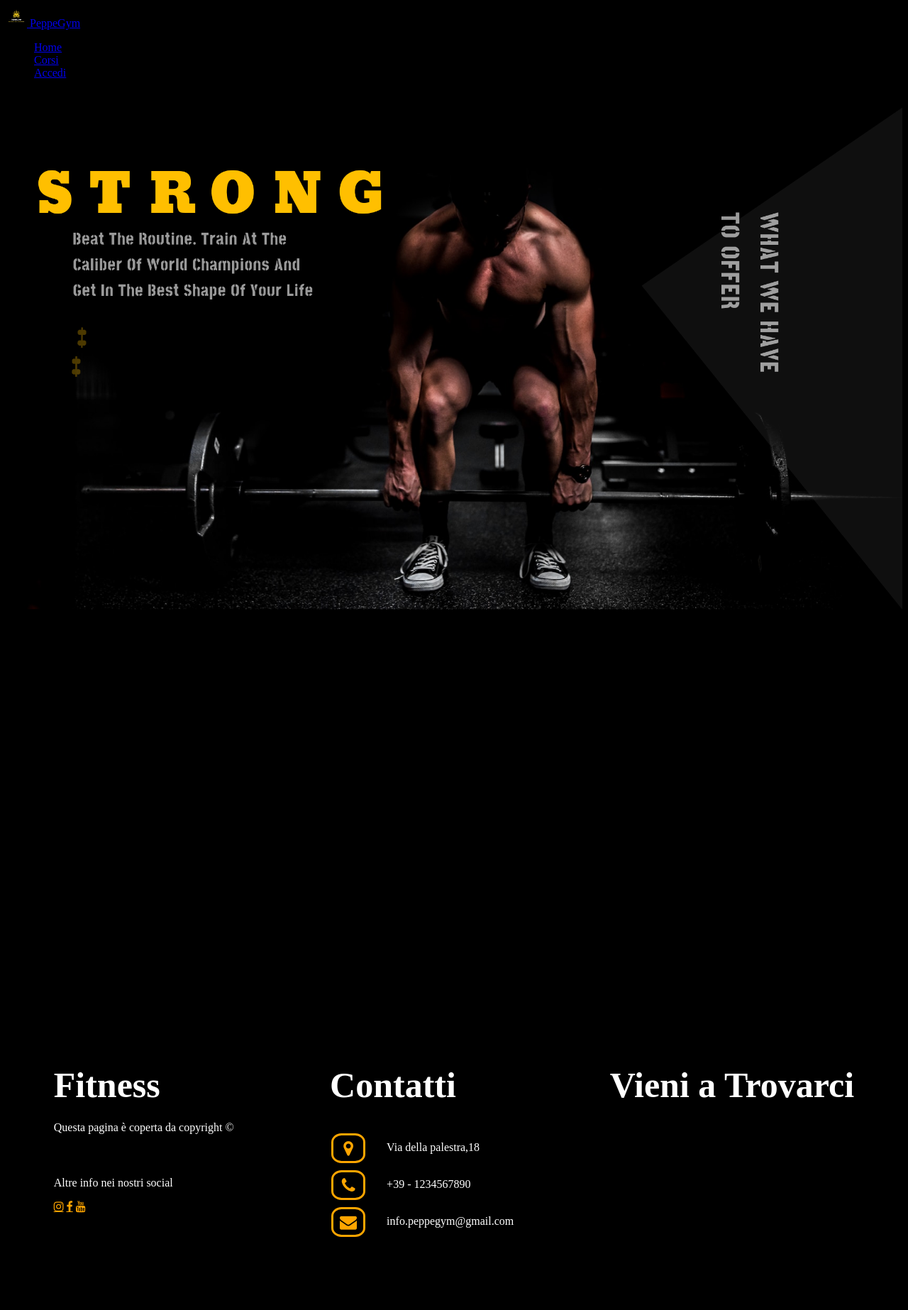
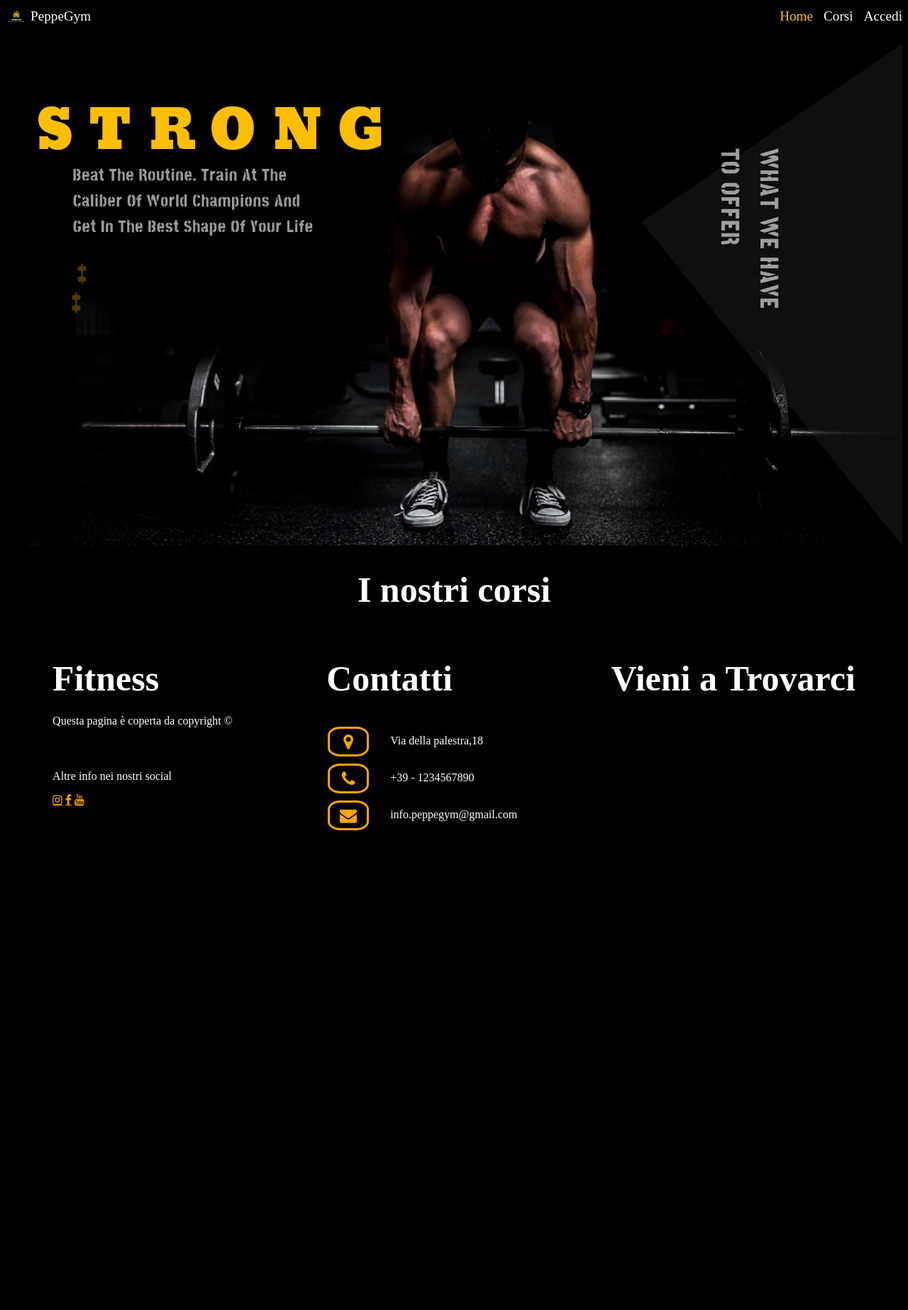
Before and after one commit to Paneddo/PalestraBella, a PHP site: page / in a window 1280 px wide. Shown: the whole page at 71% size. After the commit the page ends 1170 px from the top, so only its background shows below. Run offline with PHP 8.4, Linux system fonts and the light colour scheme; data that the repository does not hold is empty; some libraries are stand-ins or nearby versions; some web fonts are replaced.

Commit message:
navbar + fix

```diff
--- a/aggiungiCorso.php
+++ b/aggiungiCorso.php
@@ -48,6 +48,7 @@ if ($_SESSION['tipo'] !== 'segretaria') {
 
         <button type="submit">Aggiungi Corso</button>
     </form>
+    <?php include "templates/footer.html" ?>
 </body>
 
 </html>
--- a/aggiungiUtente.php
+++ b/aggiungiUtente.php
@@ -95,8 +95,6 @@ if ($_SERVER['REQUEST_METHOD'] === 'POST') {
             </select>
             <br><br>
 
-            <input id="img-upload" name="filename">
-            <br>
             <button type="submit">Aggiungi Utente</button>
         </form>
 
@@ -106,7 +104,7 @@ if ($_SERVER['REQUEST_METHOD'] === 'POST') {
             ?>
         </div>
     </div>
-
+    <?php include "templates/footer.html" ?>
 </body>
 
 </html>
--- /dev/null
+++ b/corsi.css
@@ -0,0 +1,69 @@
+        .courses {
+            display: grid;
+            grid-template-columns: repeat(auto-fit, minmax(500px, 1fr));
+            gap: 20px;
+        }
+
+        .course {
+            max-width: 500px;
+            padding: 20px;
+            background-color: black;
+            border-radius: 30px;
+            border: 4px solid white;
+            box-shadow: 0 0 5px rgba(0, 0, 0, 0.1);
+            text-align: center;
+            display: flex;
+            flex-direction: column;
+            justify-content: space-between;
+            align-items: center;
+        }
+
+        .course h2,
+        .course p,
+        .course .btn {
+            color: white;
+        }
+
+        .course h2 {
+            margin-top: 0;
+        }
+
+        .btn {
+            display: inline-block;
+            padding: 10px 20px;
+            background-color: yellow;
+            color: black;
+            text-decoration: none;
+            border-radius: 5px;
+
+        }
+
+        .btn:hover {
+            background-color: #0056b3;
+        }
+
+        .price {
+            font-weight: bold;
+        }
+
+        .days {
+            text-decoration: underline;
+        }
+
+        html {
+            overflow-y: scroll;
+            overflow-x: hidden;
+        }
+
+        .circular-square {
+            border-radius: 50%;
+            width: 100px;
+            height: 100px;
+            overflow: hidden;
+        }
+
+        .circular-square img {
+            width: 100%;
+            height: auto;
+            object-fit: cover;
+        }
--- a/corsi.php
+++ b/corsi.php
@@ -25,131 +25,13 @@ while ($row = mysqli_fetch_assoc($result)) {
 <head>
     <meta charset="UTF-8">
     <meta name="viewport" content="width=device-width, initial-scale=1.0">
+    <link rel="stylesheet" href="./corsi.css" />
     <title>I NOSTRI SERVIZI</title>
-    <style>
-        body {
-            font-family: Arial, sans-serif;
-            background-color: #f4f4f4;
-            margin: 0;
-            padding: 0;
-        }
-
-        .container {
-            max-width: 800px;
-            margin: 20px auto;
-            padding: 20px;
-            background-color: rgba(255, 252, 247, 0.4);
-            border-radius: 8px;
-            box-shadow: 0 0 10px rgba(0, 0, 0, 0.1);
-        }
-
-        h1 {
-            text-align: center;
-            color: white;
-        }
-
-        .courses {
-            display: grid;
-            grid-template-columns: repeat(auto-fit, minmax(500px, 1fr));
-            gap: 20px;
-        }
-
-        .course {
-            max-width: 500px;
-            /* Limita la larghezza della classe course */
-            padding: 20px;
-            background-color: black;
-            /* Cambiato colore di sfondo */
-            border-radius: 30px;
-            /* Ingrandito il bordo */
-            border: 4px solid white;
-            /* Aggiunto bordo bianco */
-            box-shadow: 0 0 5px rgba(0, 0, 0, 0.1);
-            text-align: center;
-            display: flex;
-            /* Utilizza Flexbox */
-            flex-direction: column;
-            /* Organizza gli elementi in colonna */
-            justify-content: space-between;
-            /* Distribuisce uniformemente lo spazio tra gli elementi */
-            align-items: center;
-            /* Centra orizzontalmente gli elementi */
-        }
-
-        .course h2,
-        .course p,
-        .course .btn {
-            color: white;
-            /* Cambiato colore del testo */
-        }
-
-        .course h2 {
-            margin-top: 0;
-        }
-
-        .btn {
-            display: inline-block;
-            padding: 10px 20px;
-            background-color: yellow;
-            color: black;
-            text-decoration: none;
-            border-radius: 5px;
-
-        }
-
-        .btn:hover {
-            background-color: #0056b3;
-        }
-
-        .price {
-            font-weight: bold;
-        }
-
-        .days {
-            text-decoration: underline;
-            /* Sottolineato il testo */
-        }
-
-        body {
-            background: black;
-            background-attachment: fixed;
-            overflow-y: hidden;
-            overflow-x: hidden;
-            margin: 0;
-            padding: 0;
-            background-size: cover;
-        }
-
-        html {
-            overflow-y: scroll;
-            overflow-x: hidden;
-        }
-
-        .circular-square {
-            border-radius: 50%;
-            width: 100px;
-            /* Ridimensionata la larghezza dell'immagine */
-            height: 100px;
-            /* Ridimensionata l'altezza dell'immagine */
-            overflow: hidden;
-            /* Evita che le immagini sforino dai bordi circolari */
-        }
-
-        .circular-square img {
-            width: 100%;
-            /* Imposta la larghezza dell'immagine al 100% del suo contenitore */
-            height: auto;
-            /* Imposta l'altezza automaticamente per mantenere le proporzioni */
-            object-fit: cover;
-            /* Scala e taglia l'immagine per adattarla al contenitore */
-        }
-    </style>
 </head>
 
 <body>
-
-    <h1>I nostri corsi</h1>
-    <div class="space"></div> <!-- Spazio aggiunto -->
+    <h1 style="text-align: center;">I nostri corsi</h1>
+    <div class="space"></div>
     <div class="courses">
         <?php foreach ($recensioni as $corso) : ?>
             <div class="course">
@@ -159,13 +41,12 @@ while ($row = mysqli_fetch_assoc($result)) {
 
                 <h2><?= $corso['nomeCorso'] ?></h2>
 
-                <p class="days">Lunedì 10.00-12.00</p> <!-- Aggiunta la classe "days" per sottolineare -->
-                <p class="days"> Mercoledì 10.00-12.00</p> <!-- Aggiunta la classe "days" per sottolineare -->
+                <p class="days">Lunedì 10.00-12.00</p>
+                <p class="days"> Mercoledì 10.00-12.00</p>
                 <p class="price">€<strong>10</strong>/ora</p>
                 <a href="#" class="btn">Prenota</a>
             </div>
         <?php endforeach; ?>
-    </div>
-</body>
+    </div></body>
 
 </html>
--- a/index.php
+++ b/index.php
@@ -9,20 +9,10 @@ session_start();
     <?php include "templates/head.html" ?>
     <title>Palestra XYZ</title>
 </head>
-<style>.container {
-    min-width: 100%;
-    max-width: 100%;
-
-    width: 100%;
-    height: 100%;
-
-    margin-left: 0px;
-    margin-right: 0px;
+<style>
+  body {
+      background-color: black;
   }
-
-body {
-    background-color: black;
-}
   .img-responsive {
     width: 100%;
     height: 100%;
@@ -37,11 +27,7 @@ body {
     <div class="container" style="padding-left: 0px; padding-right: 0px;">
     <img src="./images/homepage.png" alt="Immagine" class="img-responsive">
     </div>
-    </div>
-    <div style="width: 50%">
-        <iframe width="100%" height="600" frameborder="0" scrolling="no" marginheight="0" marginwidth="0" src="https://maps.google.com/maps?width=100%25&amp;height=600&amp;hl=en&amp;q=stadio%20maradona%20napoli+(Palestra%20Bella)&amp;t=&amp;z=14&amp;ie=UTF8&amp;iwloc=B&amp;output=embed">
-        </iframe>
-    </div>
+    <?php include "corsi.php" ?>
     <?php include "templates/footer.html" ?>
 </body>
 
--- a/styles/footer.css
+++ b/styles/footer.css
@@ -7,8 +7,7 @@
 }
 
 .icon {
-    font-size: 30px;
-    width: 30px;
+    width: 40px;
     text-align: center;
     text-decoration: none;
     margin: 5px 2px;
@@ -21,30 +20,18 @@
     opacity: 0.7;
 }
 
-.fa-instagram {
+.fa-instagram,
+.fa-facebook,
+.fa-youtube,
+.fa-map-marker,
+.fa-phone,
+.fa-envelope {
     color: orange;
 }
 
-.fa-facebook {
-    color: orange;
-}
-
-.fa-youtube {
-    color: orange;
-}
-
-.fa-map-marker {
-    color: orange;
-    margin-right: 30px;
-}
-
-.fa-phone {
-    color: orange;
-    margin-right: 30px;
-}
-
+.fa-map-marker,
+.fa-phone,
 .fa-envelope {
-    color: orange;
     margin-right: 30px;
 }
 
--- /dev/null
+++ b/styles/navbar.css
@@ -0,0 +1,65 @@
+.container {
+    display: flex;
+    justify-content: space-between;
+    align-items: center;
+}
+
+.navbar-brand {
+    display: flex;
+    align-items: center;
+    text-decoration: none;
+    color: #ffffff;
+    font-family: 'Port Lligat Slab', serif;
+    font-size: 1.5rem;
+    transition: color 0.3s;
+}
+
+.navbar-brand:hover {
+    color: #FFBF00;
+}
+
+.navbar-brand img {
+    width: 30px;
+    height: 30px;
+    margin-right: 5px;
+}
+
+.navbar-brand span {
+    font-size: 1.2rem;
+}
+
+.navbar-nav {
+    list-style-type: none;
+    margin: 0;
+    padding: 0;
+    display: flex;
+    align-items: center;
+}
+
+.nav-item {
+    margin-left: 20px;
+}
+
+.nav-link {
+    text-decoration: none;
+    color: #ffffff;
+    font-family: 'Port Lligat Slab', serif;
+    font-size: 1.2rem;
+    transition: color 0.3s;
+}
+
+.nav-link:hover {
+    color: #FFBF00;
+}
+
+.nav-link.active {
+    color: #FFBF00;
+}
+
+.navbar-right {
+    margin-left: auto;
+}
+
+.navbar-nav .nav-item {
+    margin-left: 15px;
+}
--- a/templates/head.html
+++ b/templates/head.html
@@ -10,4 +10,5 @@
     crossorigin="anonymous"
 ></script>
 
+<link rel="stylesheet" href="./styles/navbar.css" />
 <link rel="stylesheet" href="./styles/footer.css" />
--- a/templates/navbar.php
+++ b/templates/navbar.php
@@ -1,10 +1,12 @@
-<nav class="navbar navbar-expand-lg navbar-dark bg-dark">
-    <div class="container-fluid">
-        <a class="navbar-brand" href="./">
-            <img src="./images/icon.png" width="30" height="30" class="d-inline-block align-top" alt="">
-            PeppeGym
-        </a>
-        <div class="collapse navbar-collapse flex-row-reverse" id="navbarNav">
+<nav class="navbar">
+    <div class="container">
+        <div class="navbar-left">
+            <a class="navbar-brand" href="./">
+                <img src="./images/icon.png" alt="PeppeGym Logo">
+                <span>PeppeGym</span>
+            </a>
+        </div>
+        <div class="navbar-right">
             <ul class="navbar-nav">
                 <li class="nav-item">
                     <a class="nav-link <?php if (basename($_SERVER['PHP_SELF']) == 'index.php') echo 'active' ?>" aria-current="page" href="./">Home</a>
```
Also changed, not shown: profilo.php (+6 -1 lines), recensioni.php (+2 -19 lines).
